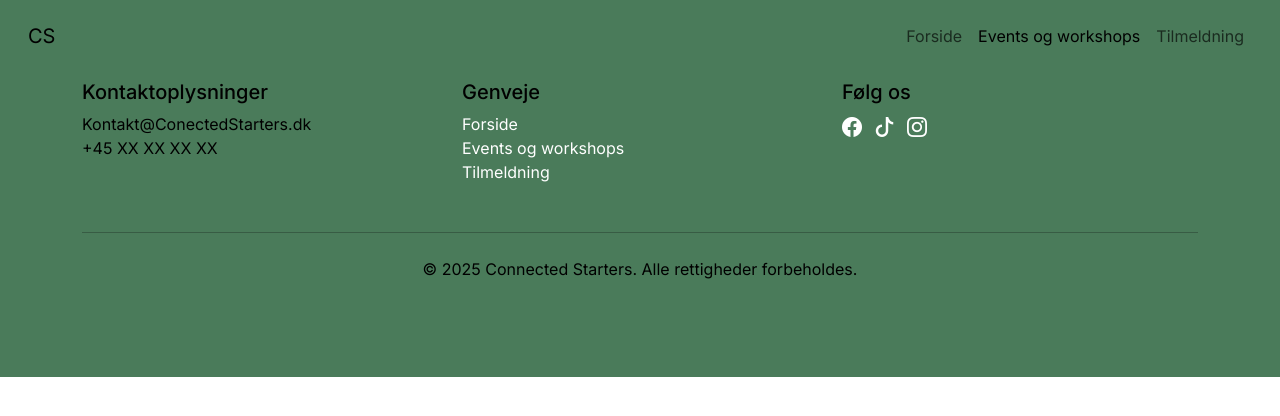
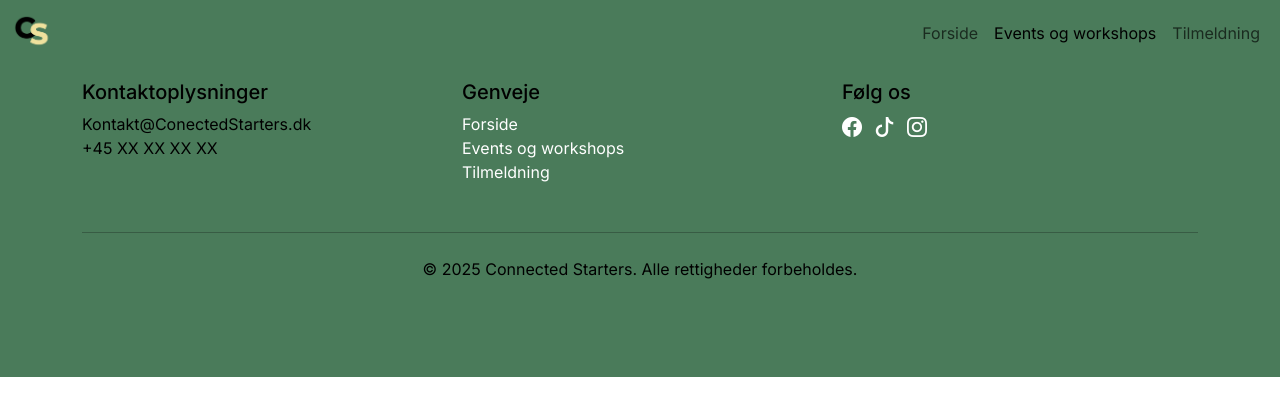
Before and after one commit to Teresath/Eksamen, a website: page Events.html in a window 1280 px wide. Drawn offline with nearby package versions, Linux system fonts and the light colour scheme; files that its build step writes are made by us from their sources.

Commit message:
logo sat ind

```diff
--- a/Events.html
+++ b/Events.html
@@ -31,7 +31,9 @@
 <!-- ===== Navbar ===== -->
 <nav class="navbar navbar-expand-lg navbar-light bg-light fixed-top">
     <div class="container-fluid">
-        <a class="navbar-brand" href="index.html">CS</a>
+        <a class="navbar-brand" href="index.html">
+            <img src="images/logo.png" alt="Logo" height="40">
+        </a>
         <button class="navbar-toggler" type="button" data-bs-toggle="collapse" data-bs-target="#navbarNav" aria-controls="navbarNav" aria-expanded="false" aria-label="Toggle navigation">
             <span class="navbar-toggler-icon"></span>
         </button>
--- a/css/styles.scss
+++ b/css/styles.scss
@@ -21,7 +21,6 @@ $theme-colors: map-merge($theme-colors, $custom-colors);
 
 .navbar{
   background-color:#4A7B5A !important;
-  padding: 1rem;
 }
 
 
```
Also changed, not shown: Tilmeld.html (+3 -1 lines), index.html (+3 -1 lines).
